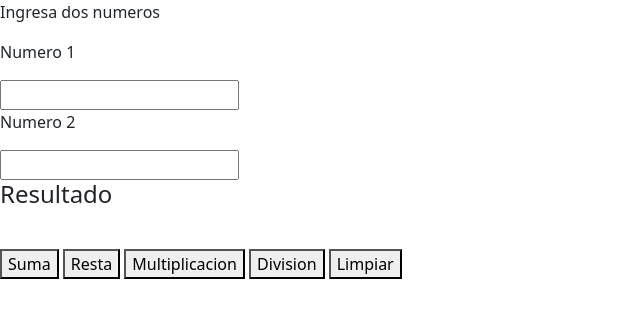
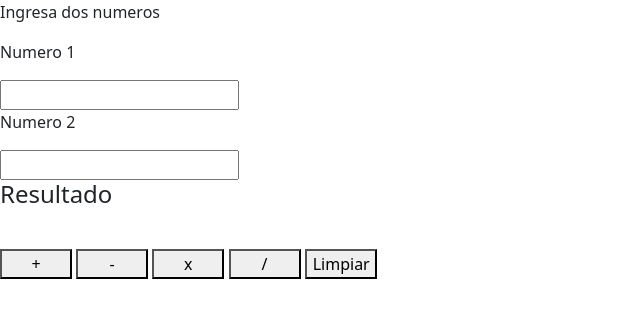
Before and after one commit to oluciams/retooperaciones, a plain HTML site: page index.html in a window 1280 px wide. Shown: the whole page, without its empty margins (0-640 px from the left). Drawn offline with nearby package versions, Linux system fonts and the light colour scheme.

Commit message:
Adicionando estilos a los botones

```diff
--- a/index.html
+++ b/index.html
@@ -23,10 +23,10 @@
 
     <div id="container">
         <br>
-        <button class="add">Suma</button>
-        <button class="rest">Resta</button>
-        <button class="multiply">Multiplicacion</button>
-        <button class="divide">Division</button>
+        <button class="add"> + </button>
+        <button class="rest">   -  </button>
+        <button class="multiply"> x </button>
+        <button class="divide"> / </button>
         <button class="clear">Limpiar</button>
     </div>
 
--- a/style.css
+++ b/style.css
@@ -5,3 +5,8 @@
 .divnot{
     width: 33%;
 }
+
+button{
+    font-size: 1rem;
+    width: 4.5rem;
+}
```
